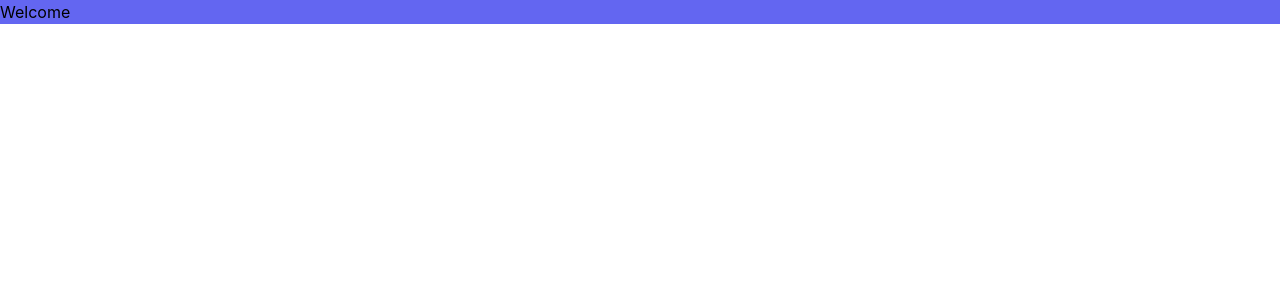
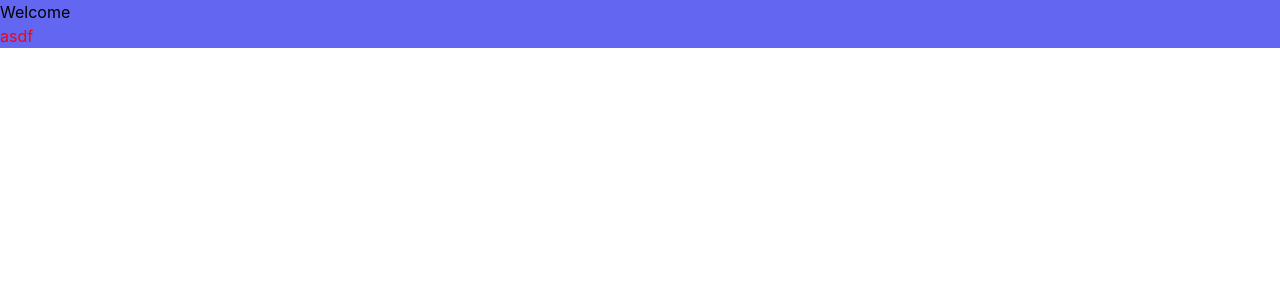
Before and after one commit to projectivity-pvt/frontend, a Next.js app: page / in a window 1280 px wide. Shown: the top 300 px of the page. Built offline with nearby package versions, Linux system fonts and the light colour scheme.

Commit message:
add styled components

```diff
--- a/package.json
+++ b/package.json
@@ -10,12 +10,15 @@
   "dependencies": {
     "next": "12.0.2",
     "react": "17.0.2",
-    "react-dom": "17.0.2"
+    "react-dom": "17.0.2",
+    "styled-components": "^5.3.3"
   },
   "devDependencies": {
     "@types/node": "16.11.6",
     "@types/react": "17.0.33",
+    "@types/styled-components": "^5.1.15",
     "autoprefixer": "^10.4.0",
+    "babel-plugin-styled-components": "^1.13.3",
     "eslint": "7.32.0",
     "eslint-config-next": "12.0.2",
     "postcss": "^8.3.11",
--- /dev/null
+++ b/pages/_document.tsx
@@ -0,0 +1,30 @@
+import Document, { DocumentContext } from "next/document";
+import { ServerStyleSheet } from "styled-components";
+
+export default class MyDocument extends Document {
+  static async getInitialProps(ctx: DocumentContext) {
+    const sheet = new ServerStyleSheet();
+    const originalRenderPage = ctx.renderPage;
+
+    try {
+      ctx.renderPage = () =>
+        originalRenderPage({
+          enhanceApp: (App) => (props) =>
+            sheet.collectStyles(<App {...props} />),
+        });
+
+      const initialProps = await Document.getInitialProps(ctx);
+      return {
+        ...initialProps,
+        styles: (
+          <>
+            {initialProps.styles}
+            {sheet.getStyleElement()}
+          </>
+        ),
+      };
+    } finally {
+      sheet.seal();
+    }
+  }
+}
--- a/pages/index.tsx
+++ b/pages/index.tsx
@@ -1,9 +1,19 @@
 import type { NextPage } from "next";
 import Head from "next/head";
 import Image from "next/image";
+import styled from "styled-components";
+
+const Para = styled.div`
+  color: red;
+`;
 
 const Home: NextPage = () => {
-  return <div className="bg-indigo-500">Welcome</div>;
+  return (
+    <div className="bg-indigo-500">
+      Welcome
+      <Para>asdf</Para>
+    </div>
+  );
 };
 
 export default Home;
```
Also changed, not shown: pages/_app.tsx (+4 -4 lines), .babelrc (added), 1 other file (tests, documents, lock files or other folders).
